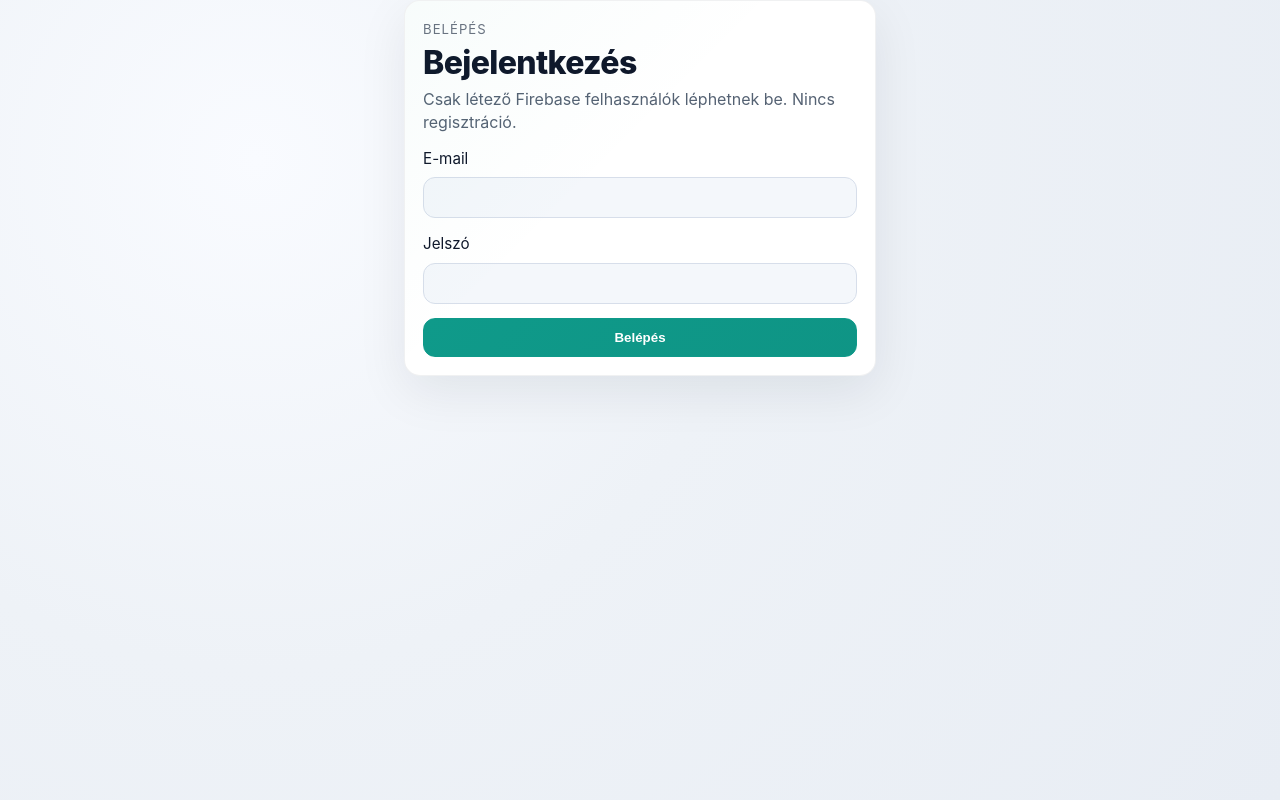
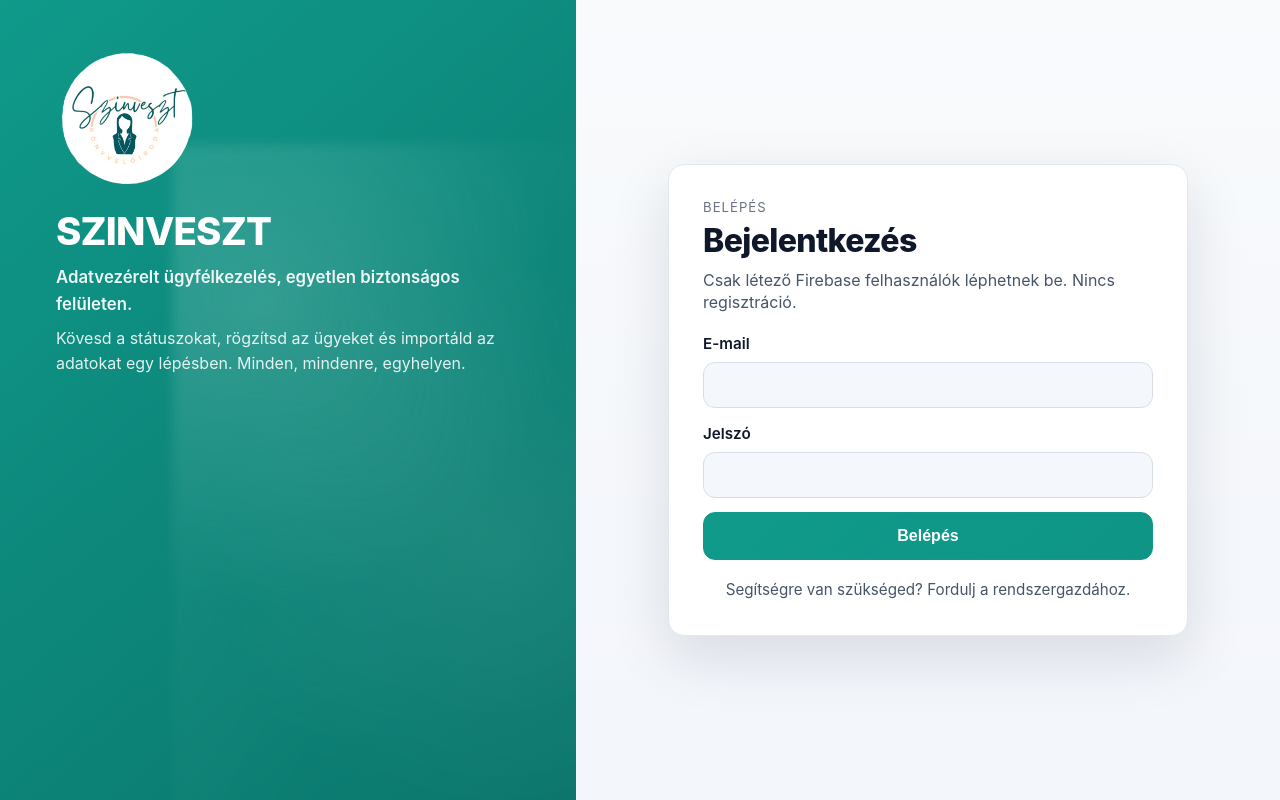
Before and after one commit to itssyp/szinveszt-46398, a React (Vite) app: page /debts in a window 1280 px wide. Built offline with nearby package versions, Linux system fonts and the light colour scheme; no server answers.

Commit message:
revamp:login page

```diff
--- a/src/components/Login.jsx
+++ b/src/components/Login.jsx
@@ -11,14 +11,30 @@ function Login({ onSubmit, error, loading }) {
   }
 
   return (
-    <div className="page-container" style={{ maxWidth: 480 }}>
-      <div className="panel" style={{ gap: 14, display: 'flex', flexDirection: 'column' }}>
-        <div>
+    <div className="login-layout">
+      <div className="login-brand">
+        <div className="login-brand__content">
+          <img src="/szinveszt-logo.png" alt="Szinveszt" className="login-brand__logo" />
+          <div className="login-brand__text">
+            <h1>SZINVESZT</h1>
+            <p className="login-brand__subtitle">Adatvezérelt ügyfélkezelés, egyetlen biztonságos felületen.</p>
+            <p className="login-brand__copy">
+              Kövesd a státuszokat, rögzítsd az ügyeket és importáld az adatokat egy lépésben. Minden, mindenre, egyhelyen.
+            </p>
+          </div>
+        </div>
+      </div>
+
+      <div className="login-form-panel">
+        <div className="login-card">
+          <div className="login-card__header">
             <p className="eyebrow">Belépés</p>
             <h1 className="section-title">Bejelentkezés</h1>
-          <p className="section-subtitle">Csak létező Firebase felhasználók léphetnek be. Nincs regisztráció.</p>
+            <p className="section-subtitle">
+              Csak létező Firebase felhasználók léphetnek be. Nincs regisztráció.
+            </p>
           </div>
-        <form className="form-shell" onSubmit={handleSubmit}>
+          <form className="login-form" onSubmit={handleSubmit}>
             <label className="form-field">
               <span>E-mail</span>
               <input
@@ -40,10 +56,12 @@ function Login({ onSubmit, error, loading }) {
               />
             </label>
             {error ? <div className="banner banner-error">Hiba: {error}</div> : null}
-          <button className="btn" type="submit" disabled={loading}>
+            <button className="btn login-submit" type="submit" disabled={loading}>
               {loading ? 'Bejelentkezés...' : 'Belépés'}
             </button>
+            <p className="login-help">Segítségre van szükséged? Fordulj a rendszergazdához.</p>
           </form>
+        </div>
       </div>
     </div>
   )
--- a/src/style.css
+++ b/src/style.css
@@ -2,3 +2,4 @@
 @import './styles/layout.css';
 @import './styles/components.css';
 @import './styles/tickets-clients.css';
+@import './styles/login.css';
--- /dev/null
+++ b/src/styles/login.css
@@ -0,0 +1,126 @@
+.login-layout {
+  min-height: 100vh;
+  display: grid;
+  grid-template-columns: 45% 55%;
+  background: var(--bg);
+}
+
+.login-brand {
+  position: relative;
+  padding: 48px 56px;
+  background: linear-gradient(140deg, color-mix(in srgb, var(--accent) 90%, #0d9488), #0b766c);
+  color: #ffffff;
+  overflow: hidden;
+}
+
+.login-brand::after {
+  content: '';
+  position: absolute;
+  inset: 18% -10% -18% 30%;
+  background: radial-gradient(circle at 20% 20%, rgba(255, 255, 255, 0.18), transparent 40%),
+    radial-gradient(circle at 70% 50%, rgba(255, 255, 255, 0.1), transparent 55%),
+    linear-gradient(120deg, rgba(255, 255, 255, 0.08), transparent 60%);
+  opacity: 0.7;
+  filter: blur(6px);
+  pointer-events: none;
+}
+
+.login-brand__content {
+  position: relative;
+  z-index: 1;
+  display: flex;
+  flex-direction: column;
+  gap: 20px;
+  max-width: 520px;
+}
+
+.login-brand__logo {
+  width: 140px;
+  height: auto;
+}
+
+.login-brand__text h1 {
+  margin: 0 0 10px;
+  font-size: 2.4rem;
+  letter-spacing: -0.02em;
+  color: #ffffff;
+}
+
+.login-brand__subtitle {
+  margin: 0 0 8px;
+  font-size: 1.05rem;
+  font-weight: 600;
+  color: rgba(255, 255, 255, 0.92);
+}
+
+.login-brand__copy {
+  margin: 0;
+  max-width: 520px;
+  color: rgba(255, 255, 255, 0.88);
+  line-height: 1.6;
+}
+
+.login-form-panel {
+  display: flex;
+  align-items: center;
+  justify-content: center;
+  padding: 48px 64px;
+  background: linear-gradient(180deg, #f8fafc, #f3f6fb);
+}
+
+.login-card {
+  width: min(520px, 100%);
+  background: var(--surface);
+  border: 1px solid var(--border);
+  box-shadow: 0 22px 60px rgba(15, 23, 42, 0.12);
+  border-radius: 16px;
+  padding: 32px 34px;
+  display: flex;
+  flex-direction: column;
+  gap: 18px;
+}
+
+.login-card__header .section-title {
+  margin-top: 4px;
+}
+
+.login-card__header .section-subtitle {
+  margin-top: 8px;
+  color: #475569;
+}
+
+.login-form {
+  display: flex;
+  flex-direction: column;
+  gap: 14px;
+}
+
+.login-form .form-field span {
+  font-weight: 600;
+  color: #0f172a;
+}
+
+.login-form input {
+  height: 46px;
+}
+
+.login-form input:focus {
+  box-shadow: 0 0 0 3px color-mix(in srgb, var(--accent) 24%, transparent);
+}
+
+.login-submit {
+  width: 100%;
+  height: 48px;
+  font-size: 1rem;
+}
+
+.login-submit:disabled {
+  opacity: 0.8;
+}
+
+.login-help {
+  margin: 4px 0 0;
+  color: #475569;
+  text-align: center;
+  font-size: 0.95rem;
+}
```
Lines whose indentation alone changed are shown as unchanged.
